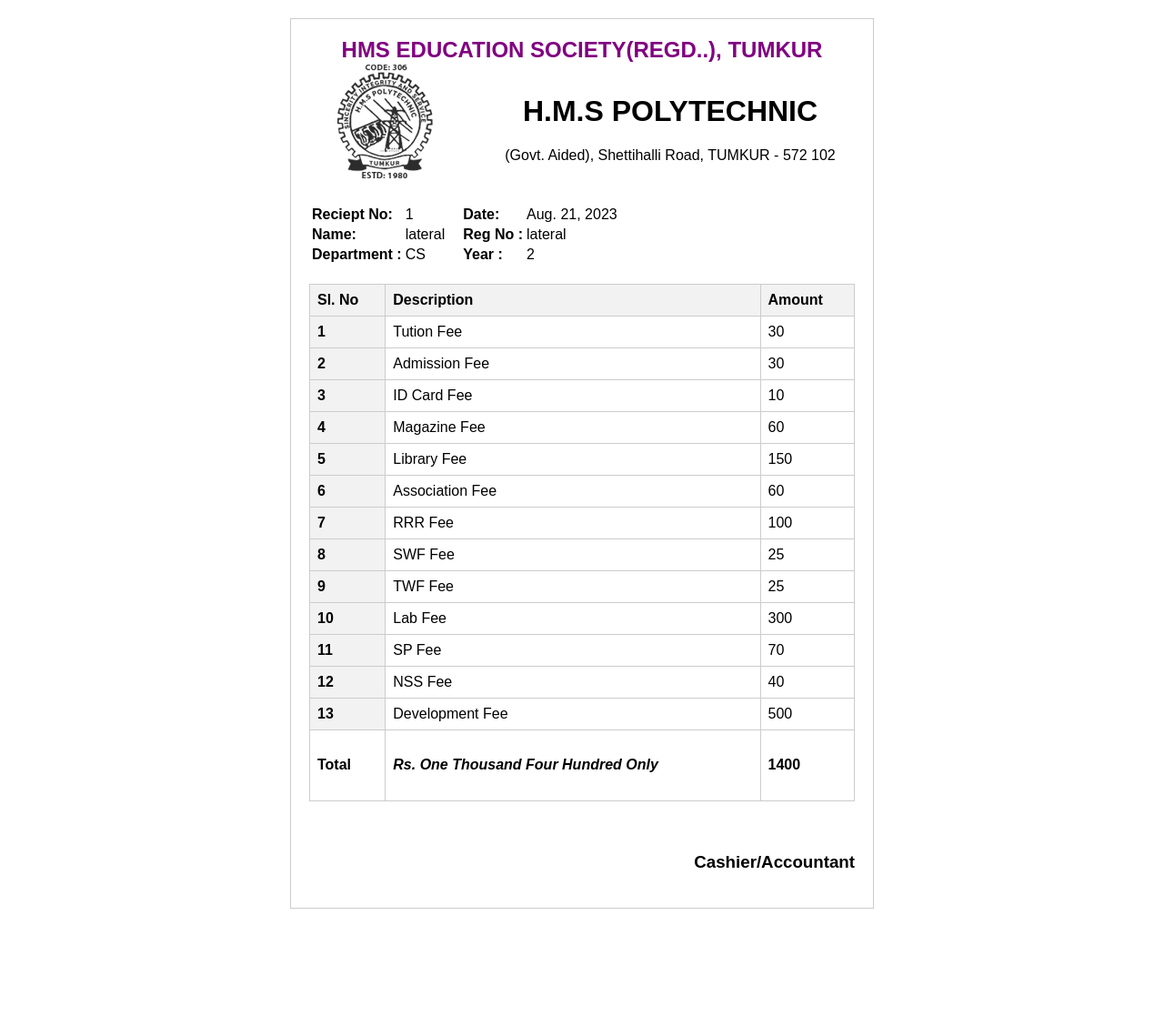
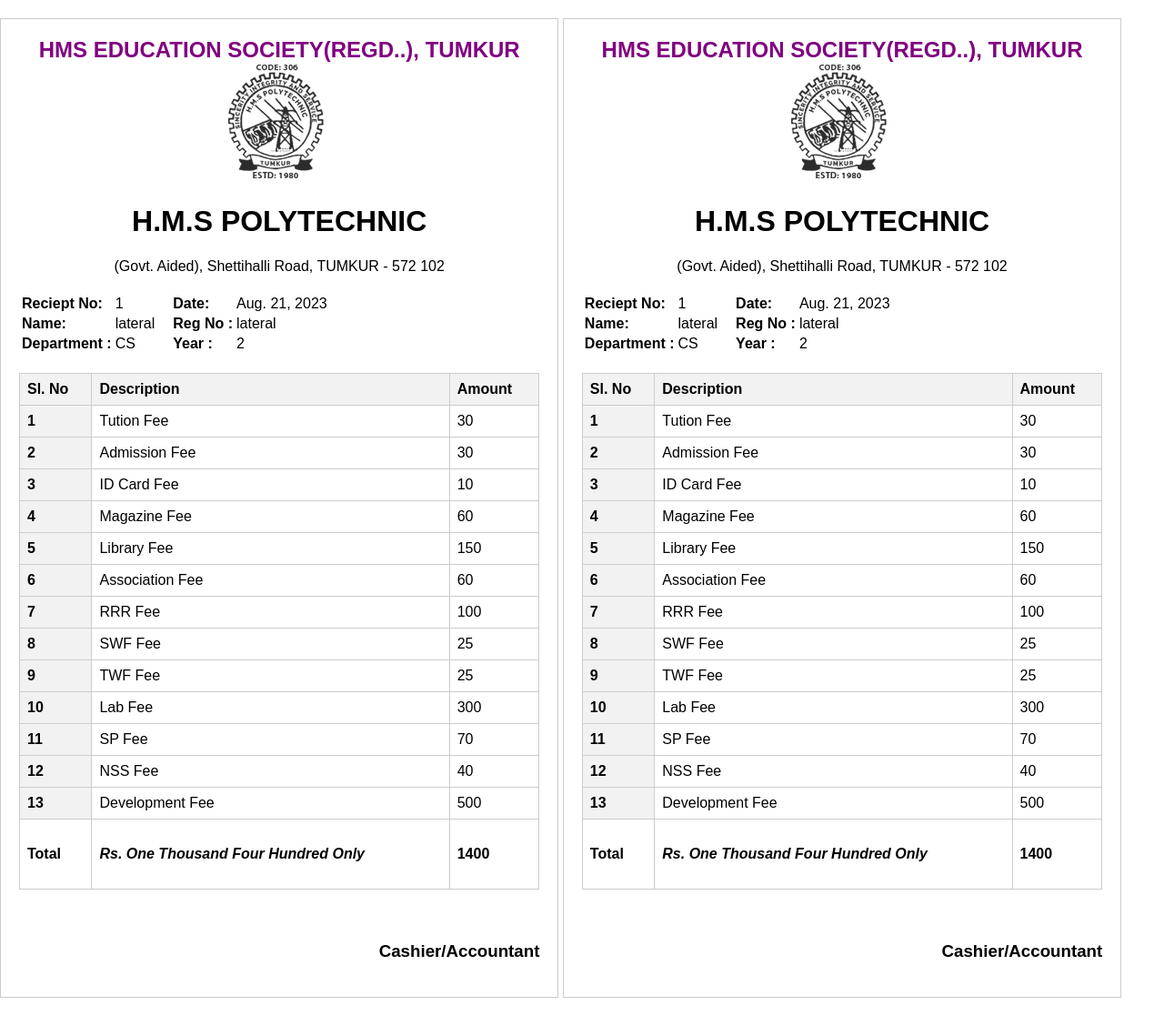
Before and after one commit to MohammedRoshan2001/Fees_hms, a Django app: page /print_receipt/1 in a window 1280 px wide. Shown: the whole page at 91% size. Before the commit the page ends 999 px from the top, so only its background shows below. Run offline with Django 4.2, Linux system fonts and the light colour scheme; data comes from the database, SQL or seed files in the repository; both versions use the stored data as it was after the commit.

Commit message:
Hopefully final changes1

```diff
--- a/templates/print_reciept.html
+++ b/templates/print_reciept.html
@@ -5,6 +5,10 @@
 <head>
   <title>Fees Receipt</title>
   <style>
+    @page {
+      size: A4 landscape;
+    }
+
     body {
       font-family: Arial, sans-serif;
       margin: 0;
@@ -12,10 +16,12 @@
     }
 
     .container {
-      width: 600px;
+      width: 48%; /* Adjust width as needed */
       margin: 20px auto;
       border: 1px solid #ccc;
       padding: 20px;
+      box-sizing: border-box;
+      display: inline-block;
     }
 
     .header {
@@ -70,33 +76,22 @@
       margin: 5px 0;
     }
 
-    .container2 {
-      display: flex;
-      align-items: center;
+    /* Add new class for second receipt */
+    .receipt {
+      width: 48%; /* Adjust width as needed */
+      margin: 20px 0;
+      border: 1px solid #ccc;
+      padding: 20px;
+      box-sizing: border-box;
+      display: inline-block;
+      vertical-align: top;
     }
-
-    .image {
-      flex-basis: 30%;
-    }
-
-    .content {
-      flex-basis: 70%;
-      padding-left: 20px;
-    }
-
-    .content h2 {
-      margin: 0;
-    }
-
-    .content p {
-      margin: 10px 0;
-    }
-
 
   </style>
 </head>
 <body>
   <div class="container">
+    <!-- Content for the first receipt -->
     <div class="header">
       <h2 style="color:purple; text-align:center;">HMS EDUCATION SOCIETY(REGD..), TUMKUR</h2>
       <div class="container2">
@@ -105,17 +100,14 @@
             <img src="/static/hms_logo.png" alt="College Logo">
           </a>
         </div>
-      <div class="content">
-
-      <h1 style="color:black;text-align:center; ">H.M.S POLYTECHNIC</h1>
-      <p> (Govt. Aided), Shettihalli Road, TUMKUR - 572 102</p>
-      </div>
+        <div class="content">
+          <h1 style="color:black;text-align:center; ">H.M.S POLYTECHNIC</h1>
+          <p> (Govt. Aided), Shettihalli Road, TUMKUR - 572 102</p>
+        </div>
       </div>
     </div>
-
-
-
     <div class="details">
+      <!-- Table and receipt details go here -->
       <table >
 
 
@@ -152,9 +144,11 @@
 
 
       </table>
+
+
     </div>
-
     <table class="table">
+      <!-- Table details go here -->
       <thead>
         <tr class="center">
           <th>Sl. No</th>
@@ -240,7 +234,154 @@
         <!-- Add more fee types as needed -->
       </tbody>
     </table>
+    <div class="total">
+      <br>
+      <h3>Cashier/Accountant</h3>
+    </div>
+  </div>
 
+  <div class="container receipt">
+    <!-- Content for the second receipt -->
+    <div class="header">
+      <h2 style="color:purple; text-align:center;">HMS EDUCATION SOCIETY(REGD..), TUMKUR</h2>
+      <div class="container2">
+        <div class="image">
+          <a href={% url 'fees_updation' %}>
+            <img src="/static/hms_logo.png" alt="College Logo">
+          </a>
+        </div>
+        <div class="content">
+          <h1 style="color:black;text-align:center; ">H.M.S POLYTECHNIC</h1>
+          <p> (Govt. Aided), Shettihalli Road, TUMKUR - 572 102</p>
+        </div>
+      </div>
+    </div>
+    <div class="details">
+      <table >
+
+
+        <tr>
+          <td class="tg-0pky"><b>Reciept No:</b></td>
+          <td class="tg-0pky">{{ hist.fees_receipt_no }}</td>
+          <td class="tg-0pky"></td>
+          <td class="tg-0pky"></td>
+          <td class="tg-0pky"></td>
+          <td class="tg-0pky"></td>
+          <td class="tg-0pky"><b>Date:</b></td>
+          <td class="tg-0pky">{{ hist.date }}</td>
+        </tr>
+        <tr>
+          <td class="tg-0pky"><b>Name:</b></td>
+          <td class="tg-0pky">{{ hist.student.name }}</td>
+          <td class="tg-0pky"></td>
+          <td class="tg-0pky"></td>
+          <td class="tg-0pky"></td>
+          <td class="tg-0pky"></td>
+          <td class="tg-0pky"><b>Reg No :</b></td>
+          <td class="tg-0pky">{{  hist.student.roll_no2 }}</td>
+        </tr>
+        <tr>
+          <td class="tg-0pky"><b>Department : </b></td>
+          <td class="tg-0pky">{{ hist.student.dep }}</td>
+          <td class="tg-0pky"></td>
+          <td class="tg-0pky"></td>
+          <td class="tg-0pky"></td>
+          <td class="tg-0pky"></td>
+          <td class="tg-0pky"><b>Year : </b></td>
+          <td class="tg-0pky">{{ hist.year }}</td>
+        </tr>
+
+
+      </table>
+      <!-- Table and receipt details go here -->
+    </div>
+    <table class="table">
+      <!-- Table details go here -->
+      <thead>
+        <tr class="center">
+          <th>Sl. No</th>
+          <th>Description</th>
+          <th>Amount</th>
+        </tr>
+      </thead>
+      <tbody>
+        <tr>
+          <th class="col-md-3">1</th>
+          <td class="col-md-9">Tution Fee</td>
+          <td class="col-md-3"><i class="fa fa-inr"></i>{{ hist.tution_fees }}</td>
+        </tr>
+        <tr>
+          <th class="col-md-3">2</th>
+          <td class="col-md-9">Admission Fee</td>
+          <td class="col-md-3"><i class="fa fa-inr"></i>{{ hist.admission_fees }}</td>
+        </tr>
+        <tr>
+          <th class="col-md-3">3</th>
+          <td class="col-md-9">ID Card Fee</td>
+          <td class="col-md-3"><i class="fa fa-inr"></i>{{ hist.id_fees }}</td>
+        </tr>
+        <tr>
+          <th class="col-md-3">4</th>
+          <td class="col-md-9">Magazine Fee</td>
+          <td class="col-md-3"><i class="fa fa-inr"></i>{{ hist.management_fees }}</td>
+        </tr>
+        <tr>
+          <th class="col-md-3">5</th>
+          <td class="col-md-9">Library Fee</td>
+          <td class="col-md-3"><i class="fa fa-inr"></i>{{ hist.lib_fees }}</td>
+        </tr>
+
+
+          <tr>
+            <th class="col-md-3" >6</th>
+            <td class="col-md-9">Association Fee</td>
+            <td class="col-md-3"><i class="fa fa-inr"></i>{{ hist.assn_fees }}</td>
+          </tr>
+          <tr>
+            <th class="col-md-3" >7</th>
+            <td class="col-md-9"> RRR Fee</td>
+            <td class="col-md-3"><i class="fa fa-inr"></i>{{ hist.rr_fees }}</td>
+          </tr>
+          <tr>
+            <th class="col-md-3" >8</th>
+            <td class="col-md-9"> SWF Fee</td>
+            <td class="col-md-3"><i class="fa fa-inr"></i> {{ hist.swf_fees }}</td>
+          </tr>
+          <tr>
+            <th class="col-md-3" >9</th>
+            <td class="col-md-9"> TWF Fee</td>
+            <td class="col-md-3"><i class="fa fa-inr"></i>{{ hist.twf_fees }}</td>
+          </tr>
+          <tr>
+            <th class="col-md-3" >10</th>
+            <td class="col-md-9"> Lab Fee</td>
+            <td class="col-md-3"><i class="fa fa-inr"></i> {{ hist.lab_fees }}</td>
+          </tr>
+          <tr>
+            <th class="col-md-3" >11</th>
+            <td class="col-md-9"> SP Fee</td>
+            <td class="col-md-3"><i class="fa fa-inr"></i>{{ hist.sp_fees }}</td>
+          </tr>
+          <tr>
+            <th class="col-md-3" >12</th>
+            <td class="col-md-9">NSS Fee</td>
+            <td class="col-md-3"><i class="fa fa-inr"></i>{{ hist.nss_fees }}</td>
+          </tr>
+          <tr>
+            <th class="col-md-3" >13</th>
+            <td class="col-md-9"> Development Fee</td>
+            <td class="col-md-3"><i class="fa fa-inr"></i> {{ hist.dev_fees }}</td>
+          </tr>
+          <tr>
+
+              <td class="text-right"><h4><strong>Total </strong></h4></td>
+              <td class="text-left text-danger"><h4><strong><i class="fa fa-inr">{{ hist|amount_to_words }}</h4></td>
+              <td class="text-left text-danger"><h4><strong><i class="fa fa-inr"></i> {{ hist.total_fees }}</strong></h4></td>
+          </tr>
+
+        <!-- Add more fee types as needed -->
+      </tbody>
+    </table>
     <div class="total">
       <br>
       <h3>Cashier/Accountant</h3>
```
Also changed, not shown: db.sqlite3, 1 other file.
